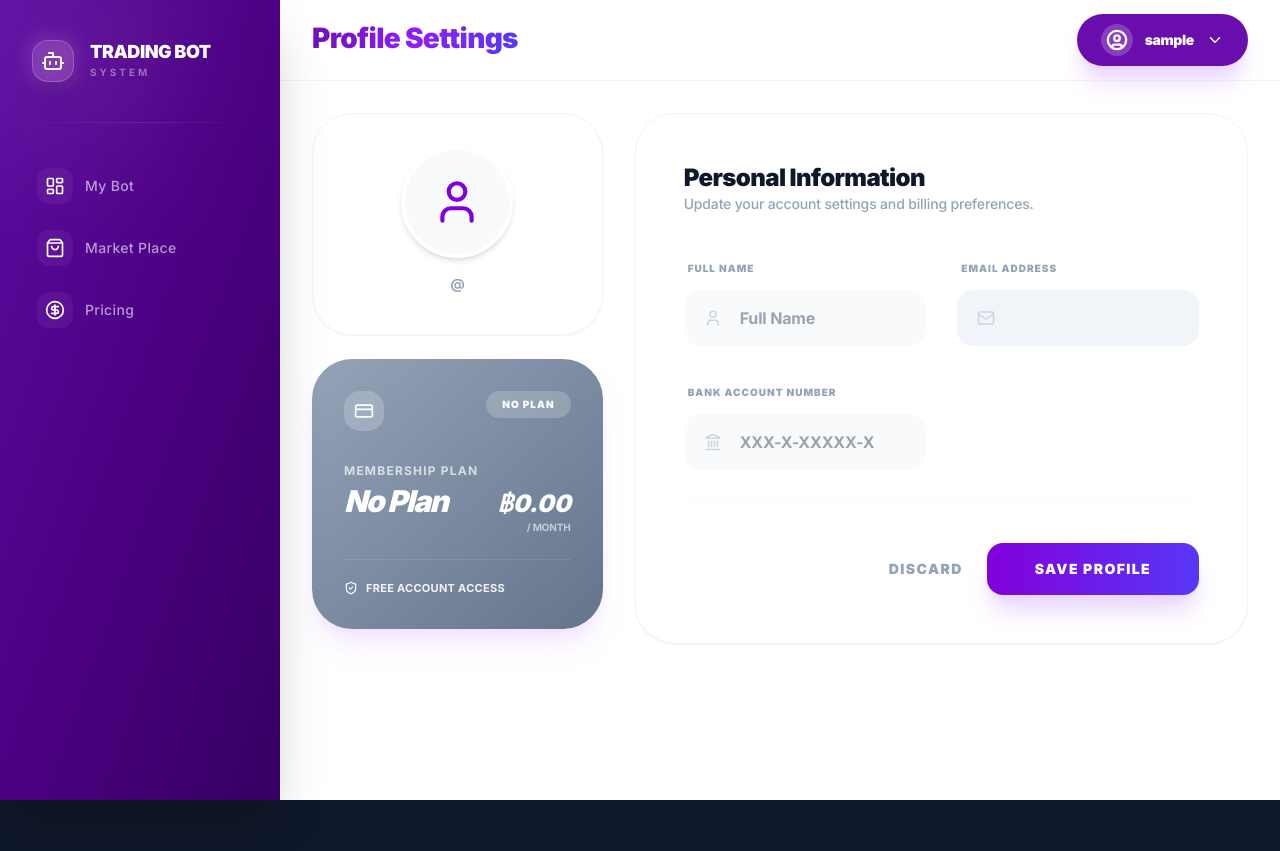
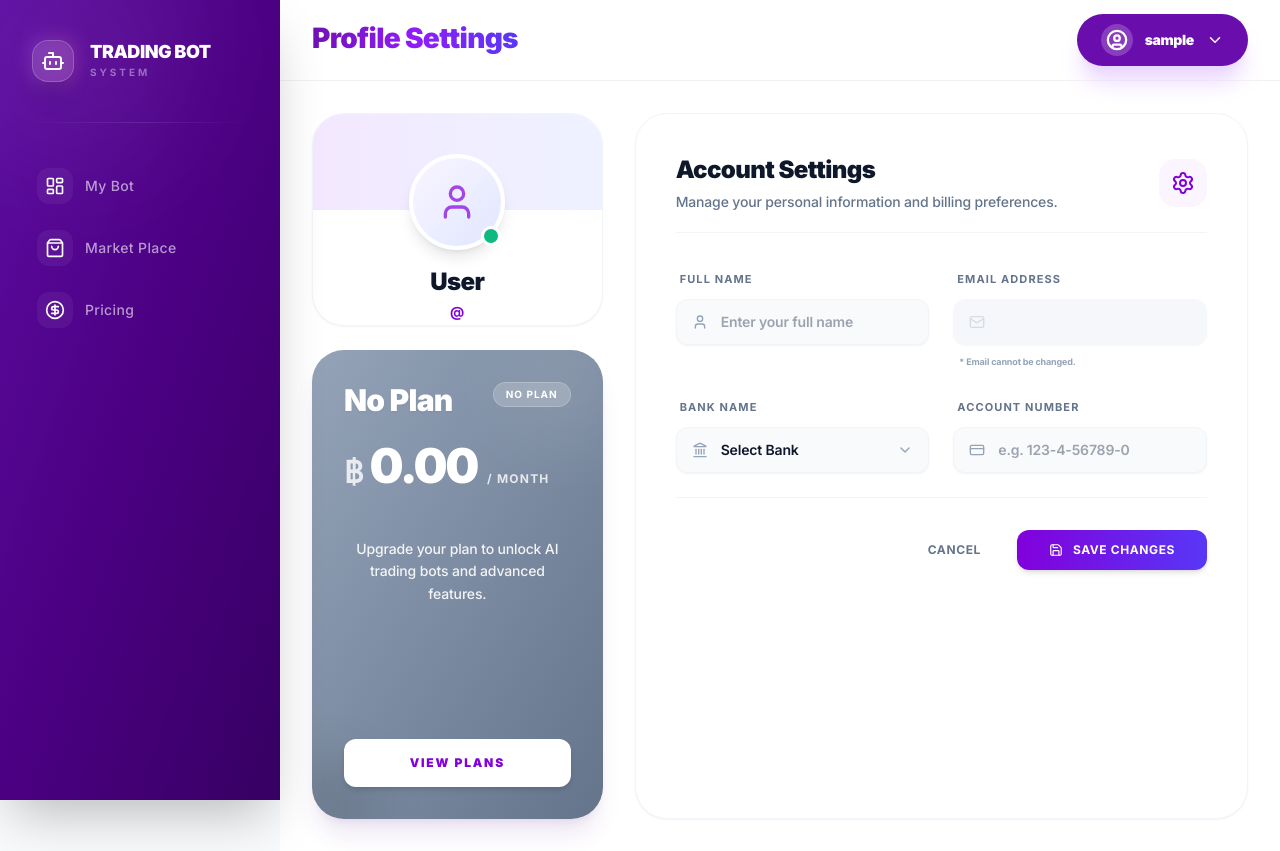
Before and after one commit to TFEX-trading-bot/trading-bot-web-ui, a Next.js app: page /manage-account in a window 1280 px wide. Before the commit the page ends 800 px from the top, so only its background shows below. Built offline with nearby package versions, Linux system fonts and the light colour scheme; no server answers; sample sign-in values are in the browser's storage.

Commit message:
feat: enhance ProfilePage with bank name and account number fields; improve form validation and styling

```diff
--- a/src/app/manage-account/page.tsx
+++ b/src/app/manage-account/page.tsx
@@ -2,7 +2,7 @@
 
 import React, { useEffect, useState, useCallback } from "react";
 import Sidebar from "@/components/Sidebar";
-import { CreditCard, User, Mail, Landmark, ShieldCheck, Loader2, Menu } from "lucide-react";
+import { CreditCard, User, Mail, Landmark, ShieldCheck, Loader2, Menu, Bot, Settings, Save, ChevronDown } from "lucide-react";
 import DashboardHeader from "@/components/Header";
 import ProfileDropdown from "@/components/ProfileDropdown";
 import { useRouter } from "next/navigation";
@@ -26,6 +26,7 @@ export default function ProfilePage() {
     name: "",
     email: "",
     username: "",
+    bankName: "",
     accountNumber: "",
     subscriptionId: null as number | null,
     subscriptionEndDate: null as string | null,
@@ -33,21 +34,30 @@ export default function ProfilePage() {
 
   // ✅ 2. ฟังก์ชันดึงรายละเอียดแผนจากข้อมูลที่ดึงมาจาก API จริงๆ
   const getPlanDetails = (id: number | null) => {
-    const activePlan = availablePlans.find(p => p.id === id);
+    const activePlan = availablePlans.find(p => String(p.id) === String(id));
 
     if (!activePlan) {
-      return { name: "No Plan", price: "0.00", color: "from-slate-400 to-slate-500" };
+      return {
+        name: "No Plan",
+        price: "0.00",
+        description: "You don't have an active subscription.",
+        botNumber: 0,
+        color: "from-slate-400 to-slate-500"
+      };
     }
 
     const planColors: Record<number, string> = {
-      1: "from-[#8200DB] to-[#5837F6]", // Basic
-      2: "from-[#3B82F6] to-[#2DD4BF]", // Pro
-      3: "from-[#F59E0B] to-[#EF4444]", // Gold
+      1: "from-[#8200DB] via-[#7111B6] to-[#5837F6]", // Basic
+      2: "from-[#2563EB] via-[#3B82F6] to-[#06B6D4]", // Pro
+      3: "from-[#D97706] via-[#F59E0B] to-[#FBBF24]", // Gold
     };
 
     return {
       name: activePlan.name,
       price: typeof activePlan.price === 'number' ? activePlan.price.toFixed(2) : activePlan.price,
+      // รองรับชื่อฟิลด์ทั้งแบบ snake_case และ camelCase จาก Backend
+      description: activePlan.description || "",
+      botNumber: activePlan.bot_number || activePlan.botNumber || activePlan.max_bots || 0,
       color: planColors[activePlan.id] || "from-purple-500 to-indigo-500"
     };
   };
@@ -70,14 +80,27 @@ export default function ProfilePage() {
       const user = userRes.data;
       setAvailablePlans(plansRes.data);
 
+      // ✅ แยก BankName และ AccountNumber ออกจากกันด้วยช่องว่าง
+      const fetchedAccNum = user.accountNumber || user.account_number || "";
+      let initialBankName = "";
+      let initialAccNum = fetchedAccNum;
+
+      const spaceIdx = fetchedAccNum.indexOf(" ");
+      if (spaceIdx !== -1) {
+        initialBankName = fetchedAccNum.substring(0, spaceIdx);
+        initialAccNum = fetchedAccNum.substring(spaceIdx + 1);
+      }
+
       setFormData({
         id: user.id.toString(),
         name: user.name || "",
         email: user.email || "",
         username: user.username || "",
-        accountNumber: user.accountNumber || user.account_number || "",
-        subscriptionId: user.subscription_id,
-        subscriptionEndDate: user.subscription_end_date,
+        bankName: initialBankName,
+        accountNumber: initialAccNum,
+        // ✅ ดักการอ่านค่าครอบคลุมทั้ง snake_case, camelCase และแบบ Object
+        subscriptionId: user.subscriptionId || user.subscription_id || user.subscription?.id || null,
+        subscriptionEndDate: user.subscriptionEndDate || user.subscription_end_date || null,
       });
 
       setConfirmedName(user.name || "");
@@ -108,6 +131,11 @@ export default function ProfilePage() {
       return;
     }
 
+    if (!formData.bankName) {
+      alert("Please select your bank.");
+      return;
+    }
+
     if (!formData.accountNumber.trim()) {
       alert("Please enter your bank account number.");
       return;
@@ -116,12 +144,15 @@ export default function ProfilePage() {
     if (!formData.id) return;
     setIsUpdating(true);
 
+    // ✅ รวมชื่อธนาคารและหมายเลขบัญชีเข้าด้วยกัน (คั่นด้วยช่องว่าง) ก่อนส่ง API
+    const combinedAccountNumber = `${formData.bankName} ${formData.accountNumber}`;
+
     try {
       const response = await axios.patch(
         `${API_URL}/users/${formData.id}`,
         {
           name: formData.name,
-          accountNumber: formData.accountNumber,
+          accountNumber: combinedAccountNumber,
         },
         { headers: { Authorization: `Bearer ${token}` } }
       );
@@ -129,10 +160,21 @@ export default function ProfilePage() {
       setConfirmedName(response.data.name);
       alert("Changes saved successfully!");
 
+      // ✅ แยกค่าจาก Response ของ API เพื่ออัปเดต State อีกครั้ง
+      const updatedAccNum = response.data.accountNumber || response.data.account_number || combinedAccountNumber;
+      let resBankName = formData.bankName;
+      let resAccNum = formData.accountNumber;
+      const resSpaceIdx = updatedAccNum.indexOf(" ");
+      if (resSpaceIdx !== -1) {
+        resBankName = updatedAccNum.substring(0, resSpaceIdx);
+        resAccNum = updatedAccNum.substring(resSpaceIdx + 1);
+      }
+
       setFormData(prev => ({
         ...prev,
         name: response.data.name,
-        accountNumber: response.data.accountNumber
+        bankName: resBankName,
+        accountNumber: resAccNum
       }));
     } catch (err: any) {
       console.error("Update Error:", err);
@@ -193,106 +235,200 @@ export default function ProfilePage() {
           <DashboardHeader title="Profile Settings" />
         </div>
 
-        <div className="p-8 max-w-7xl mx-auto w-full">
-          <div className="grid grid-cols-1 lg:grid-cols-12 gap-8 items-start">
+        <div className="p-6 md:p-8 max-w-6xl mx-auto w-full animate-in fade-in slide-in-from-bottom-4 duration-700">
+          <div className="grid grid-cols-1 lg:grid-cols-12 gap-8 items-stretch">
 
             {/* Left Column - Profile Summary & Plan Card */}
             <div className="lg:col-span-4 flex flex-col gap-6">
-              <div className="bg-white rounded-[2.5rem] p-8 shadow-sm border border-slate-100 flex flex-col items-center justify-center text-black">
-                <div className="relative mb-4">
-                  <div className="w-28 h-28 rounded-full bg-slate-50 border-4 border-white shadow-md overflow-hidden flex items-center justify-center">
-                    <User size={50} className="text-[#8200DB]" />
+
+              {/* ✅ Profile Overview Card */}
+              <div className="bg-white rounded-[2rem] p-6 md:p-8 shadow-sm hover:shadow-md transition-shadow duration-300 border border-slate-100 flex flex-col items-center text-center relative overflow-hidden">
+                <div className="absolute top-0 left-0 w-full h-24 bg-gradient-to-r from-purple-100 to-indigo-50"></div>
+                <div className="relative mb-4 mt-2">
+                  <div className="w-24 h-24 rounded-full bg-white border-4 border-white shadow-lg overflow-hidden flex items-center justify-center z-10 relative">
+                    <div className="w-full h-full bg-gradient-to-br from-purple-50 to-indigo-100 flex items-center justify-center">
+                      <User size={40} className="text-[#8200DB]/70" />
+                    </div>
                   </div>
+                  <div className="absolute bottom-1 right-1 w-5 h-5 bg-emerald-500 border-[3px] border-white rounded-full z-20"></div>
                 </div>
-                <h3 className="text-xl font-black text-slate-900">{confirmedName}</h3>
-                <p className="text-slate-400 text-sm mb-2 font-bold tracking-tight">@{formData.username}</p>
+                <h3 className="text-2xl font-black text-slate-900 tracking-tight">{confirmedName || "User"}</h3>
+                <p className="text-[#8200DB] text-sm font-bold tracking-wide mt-1">@{formData.username}</p>
+                <div className="mt-5 flex items-center gap-2 px-4 py-2.5 bg-slate-50 rounded-xl border border-slate-100 w-full justify-center">
+                   <Mail size={14} className="text-slate-400" />
+                   <span className="text-xs font-bold text-slate-600 truncate">{formData.email}</span>
+                </div>
               </div>
 
-              <div className={`bg-gradient-to-br ${currentPlan.color} rounded-[2.5rem] p-8 text-white shadow-xl shadow-purple-200/50 transition-all duration-500`}>
-                <div className="flex justify-between items-start mb-8">
-                  <div className="bg-white/20 p-2.5 rounded-2xl backdrop-blur-md"><CreditCard size={20} /></div>
-                  <span className="bg-white/20 px-4 py-1.5 rounded-full text-[10px] font-black uppercase tracking-widest backdrop-blur-md">
-                    {formData.subscriptionId ? 'Active' : 'No Plan'}
-                  </span>
-                </div>
-                <p className="text-white/70 text-xs font-bold uppercase tracking-widest mb-1">Membership Plan</p>
-                <div className="flex items-baseline justify-between mb-6">
-                  <h2 className="text-3xl font-black italic tracking-tighter">{currentPlan.name}</h2>
-                  <div className="text-right">
-                    <span className="text-2xl font-black italic">฿{currentPlan.price}</span>
-                    <span className="text-[10px] block opacity-60 font-bold">/ MONTH</span>
+              {/* ✅ Subscription Plan Card */}
+              <div className={`bg-gradient-to-br ${currentPlan.color} rounded-[2rem] p-8 text-white shadow-xl shadow-purple-900/10 relative overflow-hidden flex flex-col h-full`}>
+                <div className="absolute top-0 right-0 -mr-8 -mt-8 w-32 h-32 rounded-full bg-white/10 blur-2xl group-hover:bg-white/20 transition-all"></div>
+                <div className="absolute bottom-0 left-0 -ml-8 -mb-8 w-24 h-24 rounded-full bg-black/10 blur-xl"></div>
+
+                <div className="relative z-10 flex flex-col flex-1">
+                  {/* Header: Name & Status Badge */}
+                  <div className="flex justify-between items-start mb-6">
+                    <h2 className="text-3xl font-black tracking-tight drop-shadow-sm">{currentPlan.name}</h2>
+                    <span className={`px-3 py-1 rounded-full text-[10px] font-bold uppercase tracking-widest backdrop-blur-md border ${formData.subscriptionId ? 'bg-emerald-500/20 border-emerald-400/30 text-emerald-50' : 'bg-white/20 border-white/20 text-white'}`}>
+                      {formData.subscriptionId ? 'Active' : 'No Plan'}
+                    </span>
                   </div>
-                </div>
-                <div className="pt-5 border-t border-white/10 flex items-center gap-2 text-[11px] text-white/90 font-bold uppercase tracking-wide">
-                  <ShieldCheck size={14} className="text-white" />
-                  <span>
-                    {formData.subscriptionEndDate
-                      ? `Expires: ${new Date(formData.subscriptionEndDate).toLocaleDateString('en-US')}`
-                      : 'Free Account Access'}
-                  </span>
+
+                  {/* Price */}
+                  <div className="mb-8 flex items-baseline gap-1.5">
+                    <span className="text-2xl md:text-3xl font-bold text-white/80">฿</span>
+                    <span className="text-4xl md:text-5xl font-black tracking-tighter">{currentPlan.price}</span>
+                    <span className="text-xs font-bold text-white/80 uppercase tracking-widest ml-1">/ Month</span>
+                  </div>
+
+                  {/* Details / Features List */}
+                  <div className="flex-1 mb-8 space-y-4 text-sm">
+                    {currentPlan.name !== "No Plan" ? (
+                      <>
+                        <p className="leading-relaxed text-white/95 font-medium">{currentPlan.description}</p>
+                        <div className="pt-5 mt-4 border-t border-white/20 flex flex-col gap-3 font-medium">
+                          <div className="flex justify-between items-center">
+                            <span className="text-white/80">Bot Limit</span>
+                            <span className="font-bold bg-white/20 px-2.5 py-1 rounded-md text-xs">{currentPlan.botNumber} Bots</span>
+                          </div>
+                          <div className="flex justify-between items-center">
+                            <span className="text-white/80">Expires On</span>
+                            <span className="font-bold">
+                              {formData.subscriptionEndDate
+                                ? new Date(formData.subscriptionEndDate).toLocaleDateString('en-GB', { day: 'numeric', month: 'short', year: 'numeric' })
+                                : 'Lifetime'}
+                            </span>
+                          </div>
+                        </div>
+                      </>
+                    ) : (
+                      <p className="text-white/90 leading-relaxed font-medium text-center py-4">
+                        Upgrade your plan to unlock AI trading bots and advanced features.
+                      </p>
+                    )}
+                  </div>
+
+                  {/* Action Button */}
+                  <div className="mt-auto">
+                    <button
+                      onClick={() => router.push('/pricing')}
+                      className="w-full py-4 bg-white text-[#8200DB] rounded-xl font-black text-xs uppercase tracking-[0.15em] hover:bg-slate-50 hover:shadow-lg transition-all shadow-md active:scale-95 flex items-center justify-center"
+                    >
+                      {formData.subscriptionId ? 'Upgrade Plan' : 'View Plans'}
+                    </button>
+                  </div>
                 </div>
               </div>
             </div>
 
             {/* Right Column - Information Form */}
             <div className="lg:col-span-8">
-              <div className="bg-white rounded-[2.5rem] p-8 md:p-12 shadow-sm border border-slate-100 text-black">
-                <div className="mb-10">
-                  <h2 className="text-2xl font-black text-slate-900 tracking-tight">Personal Information</h2>
-                  <p className="text-slate-400 text-sm font-medium">Update your account settings and billing preferences.</p>
+              <div className="bg-white rounded-[2rem] p-6 md:p-10 shadow-sm hover:shadow-md transition-shadow duration-300 border border-slate-100 text-black h-full flex flex-col">
+                <div className="mb-8 pb-5 border-b border-slate-100 flex items-center justify-between">
+                  <div>
+                    <h2 className="text-xl md:text-2xl font-black text-slate-900 tracking-tight mb-1.5">Account Settings</h2>
+                    <p className="text-slate-500 text-xs md:text-sm font-medium">Manage your personal information and billing preferences.</p>
+                  </div>
+                  <div className="hidden md:flex p-3 bg-purple-50 rounded-2xl text-[#8200DB]">
+                    <Settings size={24} />
+                  </div>
                 </div>
 
-                <form className="space-y-8" onSubmit={handleSubmit}>
-                  <div className="grid grid-cols-1 md:grid-cols-2 gap-8">
-                    <div className="space-y-3">
-                      <label className="text-[10px] font-black text-slate-400 uppercase tracking-widest ml-1">Full Name</label>
+                <form className="space-y-6" onSubmit={handleSubmit}>
+                  <div className="grid grid-cols-1 md:grid-cols-2 gap-6">
+                    {/* Full Name */}
+                    <div className="space-y-2.5 group">
+                      <label className="text-[11px] font-bold text-slate-500 uppercase tracking-widest ml-1 group-focus-within:text-[#8200DB] transition-colors">
+                        Full Name
+                      </label>
                       <div className="relative">
-                        <User className="absolute left-5 top-1/2 -translate-y-1/2 text-slate-300" size={18} />
+                        <div className="absolute left-4 top-1/2 -translate-y-1/2 text-slate-400 group-focus-within:text-[#8200DB] transition-colors">
+                          <User size={16} />
+                        </div>
                         <input
                           name="name" type="text" value={formData.name} onChange={handleChange}
-                          className="w-full pl-14 pr-6 py-4 bg-slate-50 border-none rounded-2xl outline-none focus:ring-2 focus:ring-purple-200 font-bold transition-all"
-                          placeholder="Full Name"
+                          className="w-full pl-11 pr-5 py-3 bg-slate-50 border border-slate-100 rounded-xl outline-none hover:border-purple-200 focus:ring-4 focus:ring-purple-500/10 focus:border-purple-400 focus:bg-white text-slate-900 text-sm font-semibold transition-all shadow-sm"
+                          placeholder="Enter your full name"
                         />
                       </div>
                     </div>
 
-                    <div className="space-y-3">
-                      <label className="text-[10px] font-black text-slate-400 uppercase tracking-widest ml-1">Email Address</label>
+                    {/* Email */}
+                    <div className="space-y-2.5">
+                      <label className="text-[11px] font-bold text-slate-500 uppercase tracking-widest ml-1">
+                        Email Address
+                      </label>
                       <div className="relative">
-                        <Mail className="absolute left-5 top-1/2 -translate-y-1/2 text-slate-300" size={18} />
+                        <div className="absolute left-4 top-1/2 -translate-y-1/2 text-slate-400">
+                          <Mail size={16} />
+                        </div>
                         <input
                           type="email" value={formData.email} disabled
-                          className="w-full pl-14 pr-6 py-4 bg-slate-100 border-none rounded-2xl text-slate-400 cursor-not-allowed font-bold"
+                          className="w-full pl-11 pr-5 py-3 bg-slate-100 border border-slate-100 rounded-xl text-slate-500 text-sm cursor-not-allowed font-semibold opacity-70 shadow-sm"
                         />
+                      </div>
+                      <p className="text-[9px] text-slate-400 font-bold ml-1.5">* Email cannot be changed.</p>
+                    </div>
+
+                    {/* Bank Name Dropdown */}
+                    <div className="space-y-2.5 group">
+                      <label className="text-[11px] font-bold text-slate-500 uppercase tracking-widest ml-1 group-focus-within:text-[#8200DB] transition-colors">
+                        Bank Name
+                      </label>
+                      <div className="relative">
+                        <div className="absolute left-4 top-1/2 -translate-y-1/2 text-slate-400 group-focus-within:text-[#8200DB] transition-colors">
+                          <Landmark size={16} />
+                        </div>
+                        <select
+                          name="bankName" value={formData.bankName} onChange={(e) => setFormData({...formData, bankName: e.target.value})}
+                          className="w-full appearance-none pl-11 pr-10 py-3 bg-slate-50 border border-slate-100 rounded-xl outline-none hover:border-purple-200 focus:ring-4 focus:ring-purple-500/10 focus:border-purple-400 focus:bg-white text-slate-900 text-sm font-semibold transition-all cursor-pointer shadow-sm"
+                        >
+                          <option value="" disabled>Select Bank</option>
+                          <option value="KBANK">Kasikornbank (KBANK)</option>
+                          <option value="SCB">Siam Commercial Bank (SCB)</option>
+                          <option value="BBL">Bangkok Bank (BBL)</option>
+                          <option value="KTB">Krungthai Bank (KTB)</option>
+                          <option value="BAY">Bank of Ayudhya (Krungsri)</option>
+                          <option value="TTB">TMBThanachart (TTB)</option>
+                          <option value="GSB">Government Savings Bank (GSB)</option>
+                        </select>
+                        <div className="absolute right-4 top-1/2 -translate-y-1/2 text-slate-400 pointer-events-none">
+                          <ChevronDown size={16} />
+                        </div>
                       </div>
                     </div>
 
-                    <div className="space-y-3">
-                      <label className="text-[10px] font-black text-slate-400 uppercase tracking-widest ml-1">Bank Account Number</label>
+                    {/* Bank Account Number */}
+                    <div className="space-y-2.5 group">
+                      <label className="text-[11px] font-bold text-slate-500 uppercase tracking-widest ml-1 group-focus-within:text-[#8200DB] transition-colors">
+                        Account Number
+                      </label>
                       <div className="relative">
-                        <Landmark className="absolute left-5 top-1/2 -translate-y-1/2 text-slate-300" size={18} />
+                        <div className="absolute left-4 top-1/2 -translate-y-1/2 text-slate-400 group-focus-within:text-[#8200DB] transition-colors">
+                          <CreditCard size={16} />
+                        </div>
                         <input
                           name="accountNumber" type="text" value={formData.accountNumber} onChange={handleChange}
-                          className="w-full pl-14 pr-6 py-4 bg-slate-50 border-none rounded-2xl outline-none focus:ring-2 focus:ring-purple-200 font-bold transition-all"
-                          placeholder="XXX-X-XXXXX-X"
+                          className="w-full pl-11 pr-5 py-3 bg-slate-50 border border-slate-100 rounded-xl outline-none hover:border-purple-200 focus:ring-4 focus:ring-purple-500/10 focus:border-purple-400 focus:bg-white text-slate-900 text-sm font-semibold transition-all shadow-sm"
+                          placeholder="e.g. 123-4-56789-0"
                         />
                       </div>
                     </div>
                   </div>
 
-                  <div className="pt-10 border-t border-slate-50 flex items-center justify-end gap-6">
+                  <div className="pt-8 mt-auto border-t border-slate-100 flex flex-col-reverse sm:flex-row items-center justify-end gap-3">
                     <button
                       type="button" onClick={() => router.back()}
-                      className="text-slate-400 font-black text-sm hover:text-slate-600 transition-colors uppercase tracking-widest"
+                      className="w-full sm:w-auto px-6 py-3 text-slate-500 font-bold text-xs hover:bg-slate-200 hover:text-slate-700 rounded-xl transition-all uppercase tracking-wider"
                     >
-                      Discard
+                      Cancel
                     </button>
                     <button
                       type="submit" disabled={isUpdating}
-                      className="px-12 py-4 bg-gradient-to-r from-[#8200DB] to-[#5837F6] text-white font-black text-sm rounded-2xl shadow-xl shadow-purple-200 flex items-center gap-3 transition-all active:scale-95 uppercase tracking-widest"
+                      className="w-full sm:w-auto px-8 py-3 bg-gradient-to-r from-[#8200DB] to-[#5837F6] hover:from-[#7111B6] hover:to-[#4C28D9] text-white font-bold text-xs rounded-xl shadow-md hover:shadow-lg hover:shadow-purple-200 flex items-center justify-center gap-2.5 transition-all active:scale-95 uppercase tracking-wider disabled:opacity-70 disabled:cursor-not-allowed"
                     >
-                      {isUpdating && <Loader2 size={18} className="animate-spin" />}
-                      Save Profile
+                      {isUpdating ? <Loader2 size={14} className="animate-spin" /> : <Save size={14} />}
+                      {isUpdating ? 'Saving...' : 'Save Changes'}
                     </button>
                   </div>
                 </form>
```
